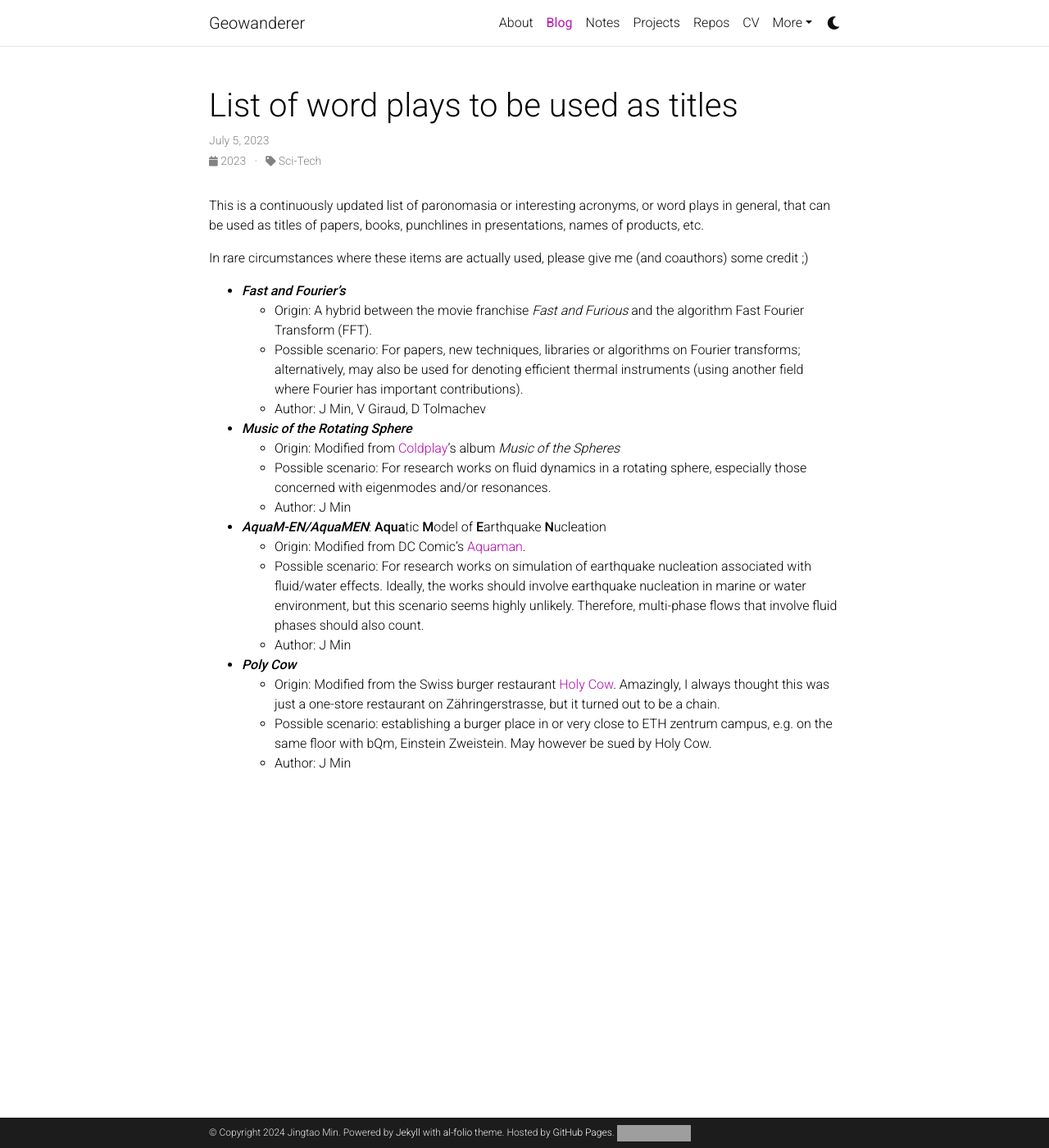
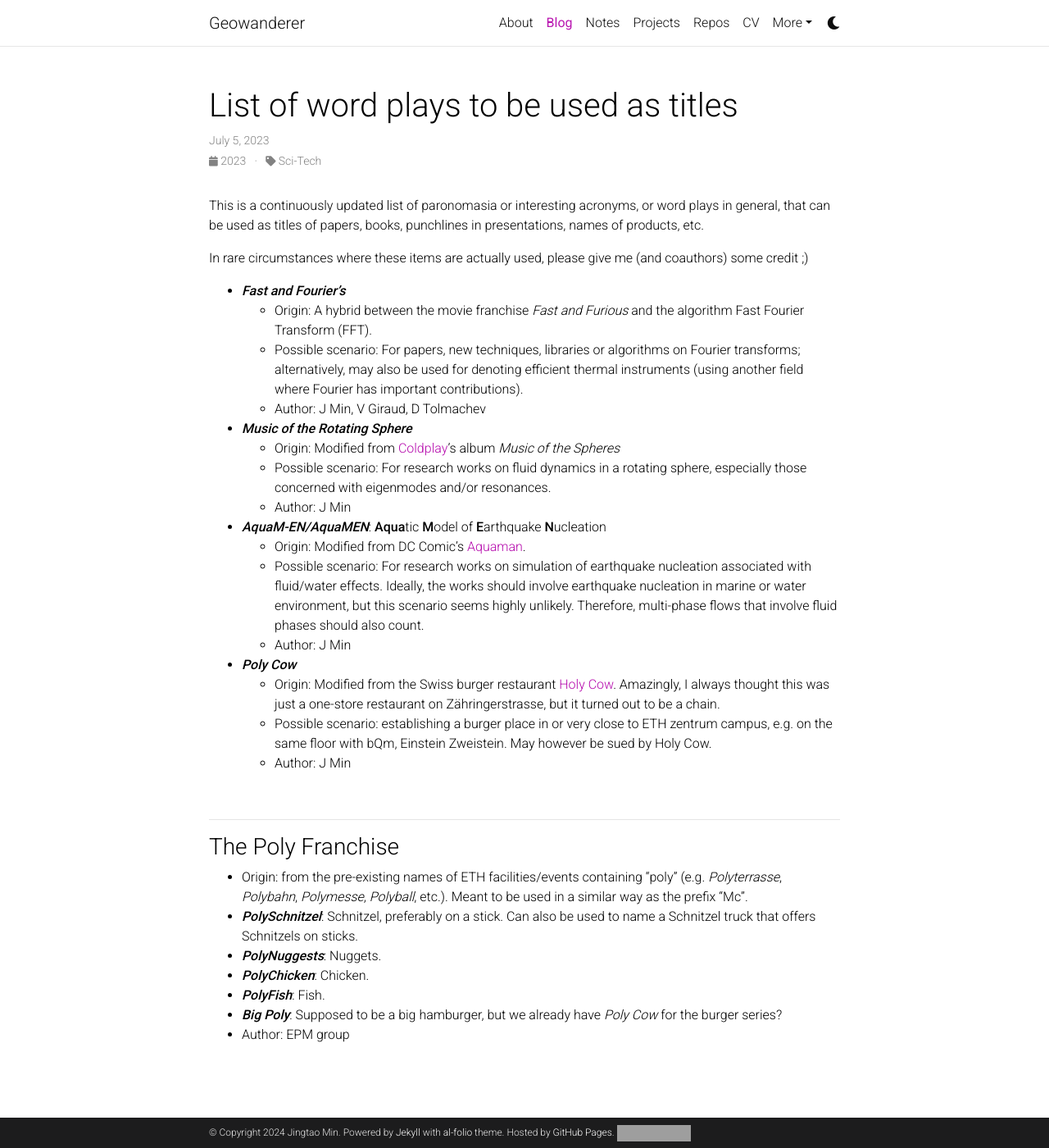
Before and after one commit to GentleMin/gentlemin.github.io, a Jekyll site: the page built from _posts/2023-07-04-title_puns.md, in a window 1280 px wide and 1400 px high. Shown: the whole window at 82% size. Built offline with Jekyll 4.4.1, drawn with Linux system fonts in a browser that asks for light colours; comment, search, counter and statistics services are not loaded; a style sheet for code colours, icons or effects is not loaded; grey boxes are pictures that could not be loaded.

Commit message:
Update puns

```diff
--- a/_posts/2023-07-04-title_puns.md
+++ b/_posts/2023-07-04-title_puns.md
@@ -27,3 +27,19 @@ In rare circumstances where these items are actually used, please give me (and c
   - Origin: Modified from the Swiss burger restaurant [Holy Cow](https://www.holycow.ch/en/). Amazingly, I always thought this was just a one-store restaurant on Zähringerstrasse, but it turned out to be a chain.
   - Possible scenario: establishing a burger place in or very close to ETH zentrum campus, e.g. on the same floor with bQm, Einstein Zweistein. May however be sued by Holy Cow.
   - Author: J Min
+
+<br />
+
+---
+
+### The Poly Franchise
+
+- Origin: from the pre-existing names of ETH facilities/events containing "poly" (e.g. *Polyterrasse*, *Polybahn*, *Polymesse*, *Polyball*, etc.). Meant to be used in a similar way as the prefix "Mc".
+- ***PolySchnitzel***: Schnitzel, preferably on a stick. Can also be used to name a Schnitzel truck that offers Schnitzels on sticks.
+- ***PolyNuggests***: Nuggets.
+- ***PolyChicken***: Chicken.
+- ***PolyFish***: Fish.
+- ***Big Poly***: Supposed to be a big hamburger, but we already have *Poly Cow* for the burger series?
+- Author: EPM group
+
+<br />
```
Also changed, not shown: _projects/plesio_geostrophy.md (+3 -0 lines).
